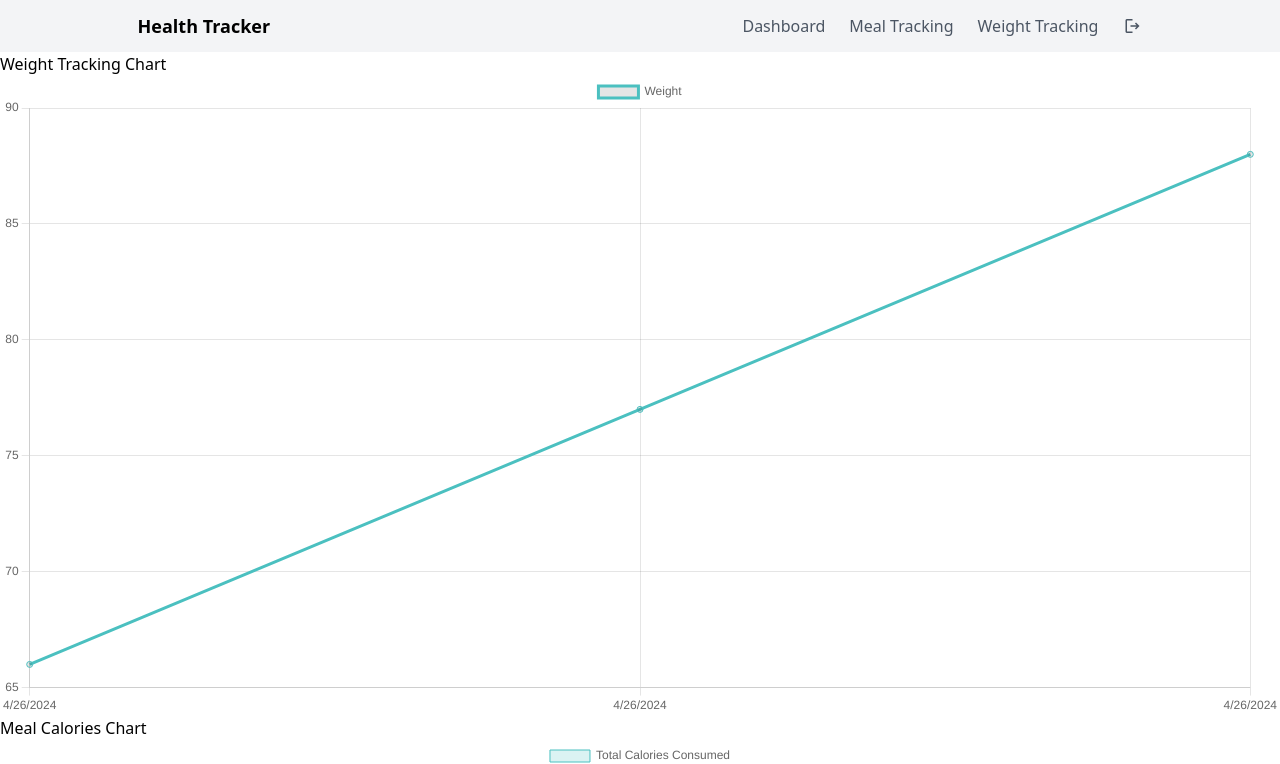
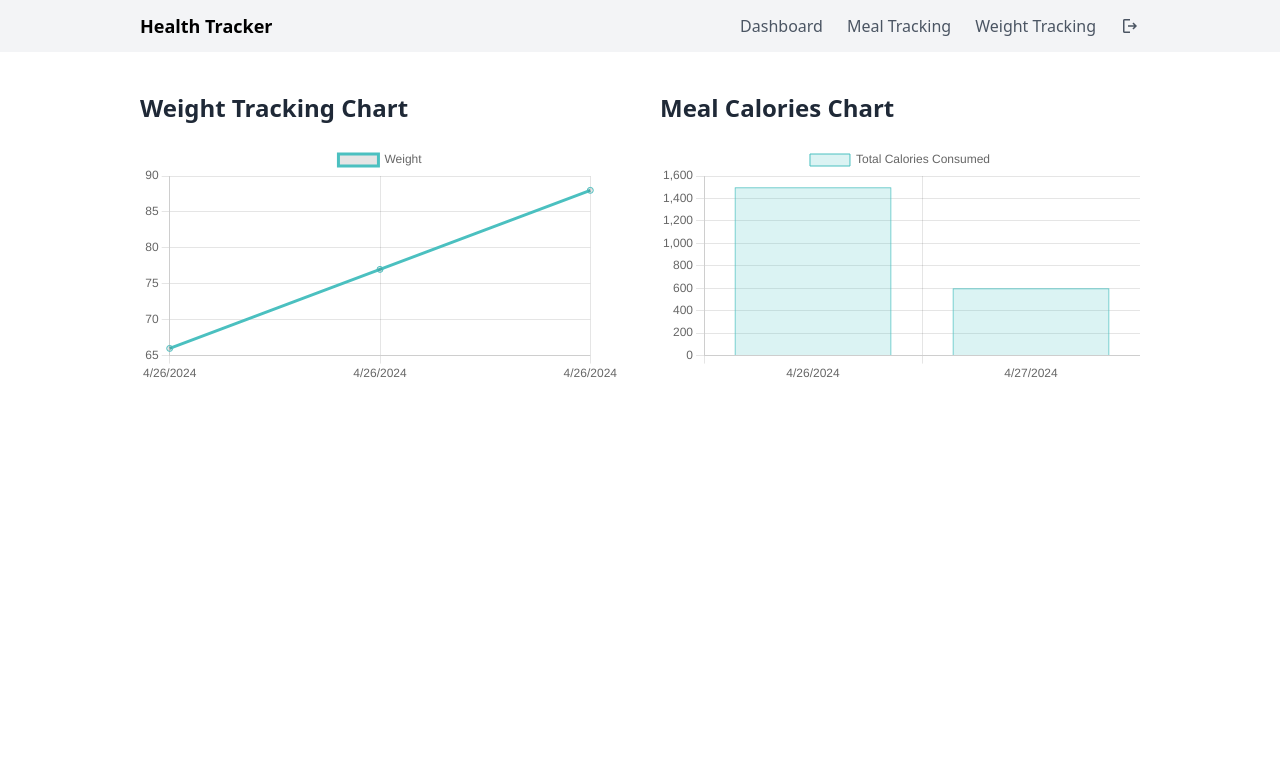
Before and after one commit to Suwi-inc/CaloLogger-TeamOne, a React (Vite) app in the folder frontend/: page /dashboard/ in a window 1280 px wide. Shown: the top 764 px of the page. Built offline with nearby package versions, Linux system fonts and the light colour scheme; no server answers; sample sign-in values are in the browser's storage.

Commit message:
Update styling in frontend components

```diff
--- a/frontend/src/components/container.tsx
+++ b/frontend/src/components/container.tsx
@@ -3,7 +3,7 @@ type Props = {
 };
 
 const Container = ({ children }: Props) => {
-  return <div className="w-[80%] m-auto">{children}</div>;
+  return <div className="w-[80%] m-auto px-0 md:px-3">{children}</div>;
 };
 
 export default Container;
--- a/frontend/src/components/header.tsx
+++ b/frontend/src/components/header.tsx
@@ -31,7 +31,7 @@ const Header = () => {
 
   if (!token) return <></>;
   return (
-    <header className="w-full px-3 bg-gray-100">
+    <header className="w-full bg-gray-100">
       <Container>
         <div className="flex justify-between items-center py-3">
           <h1 className="text-lg font-semibold">Health Tracker</h1>
--- a/frontend/src/components/meal-chart.tsx
+++ b/frontend/src/components/meal-chart.tsx
@@ -49,8 +49,8 @@ const MealChart = () => {
   };
 
   return (
-    <div>
-      <h2>Meal Calories Chart</h2>
+    <div className="flex flex-col gap-5">
+      <h2 className="text-2xl font-bold text-gray-800">Meal Calories Chart</h2>
       <Bar data={data} />
     </div>
   );
--- a/frontend/src/components/weight-chart.tsx
+++ b/frontend/src/components/weight-chart.tsx
@@ -43,8 +43,10 @@ const WeightChart = () => {
   };
 
   return (
-    <div>
-      <h2>Weight Tracking Chart</h2>
+    <div className="flex flex-col gap-5">
+      <h2 className="text-2xl font-bold text-gray-800">
+        Weight Tracking Chart
+      </h2>
       <Line data={data} />
     </div>
   );
--- a/frontend/src/pages/dashboard.tsx
+++ b/frontend/src/pages/dashboard.tsx
@@ -1,11 +1,16 @@
+import Container from "../components/container";
 import MealChart from "../components/meal-chart";
 import WeightChart from "../components/weight-chart";
 
 const Dashboard = () => {
   return (
-    <div>
-      <WeightChart />
-      <MealChart />
+    <div className="py-10">
+      <Container>
+        <div className="grid grid-cols-1 md:grid-cols-2 gap-10">
+          <WeightChart />
+          <MealChart />
+        </div>
+      </Container>
     </div>
   );
 };
--- a/frontend/src/pages/weight-tracking.tsx
+++ b/frontend/src/pages/weight-tracking.tsx
@@ -1,3 +1,5 @@
+import Container from "../components/container";
+
 export const MOCK_WEIGHT_RESPONSE = [
   { id: 0, value: 66, date: "2024-04-26T18:37:47+0000" },
   { id: 1, value: 77, date: "2024-04-26T18:37:47+0000" },
@@ -6,6 +8,7 @@ export const MOCK_WEIGHT_RESPONSE = [
 
 const WeightTracking = () => {
   return (
+    <Container>
       <div className="flex-col">
         {MOCK_WEIGHT_RESPONSE.map((weight_entry) => (
           <div key={weight_entry.id}>
@@ -17,6 +20,7 @@ const WeightTracking = () => {
         ))}
         <button>Add</button>
       </div>
+    </Container>
   );
 };
 
```
Also changed, not shown: 1 other file (tests, documents, lock files or other folders). Lines whose indentation alone changed are shown as unchanged.
